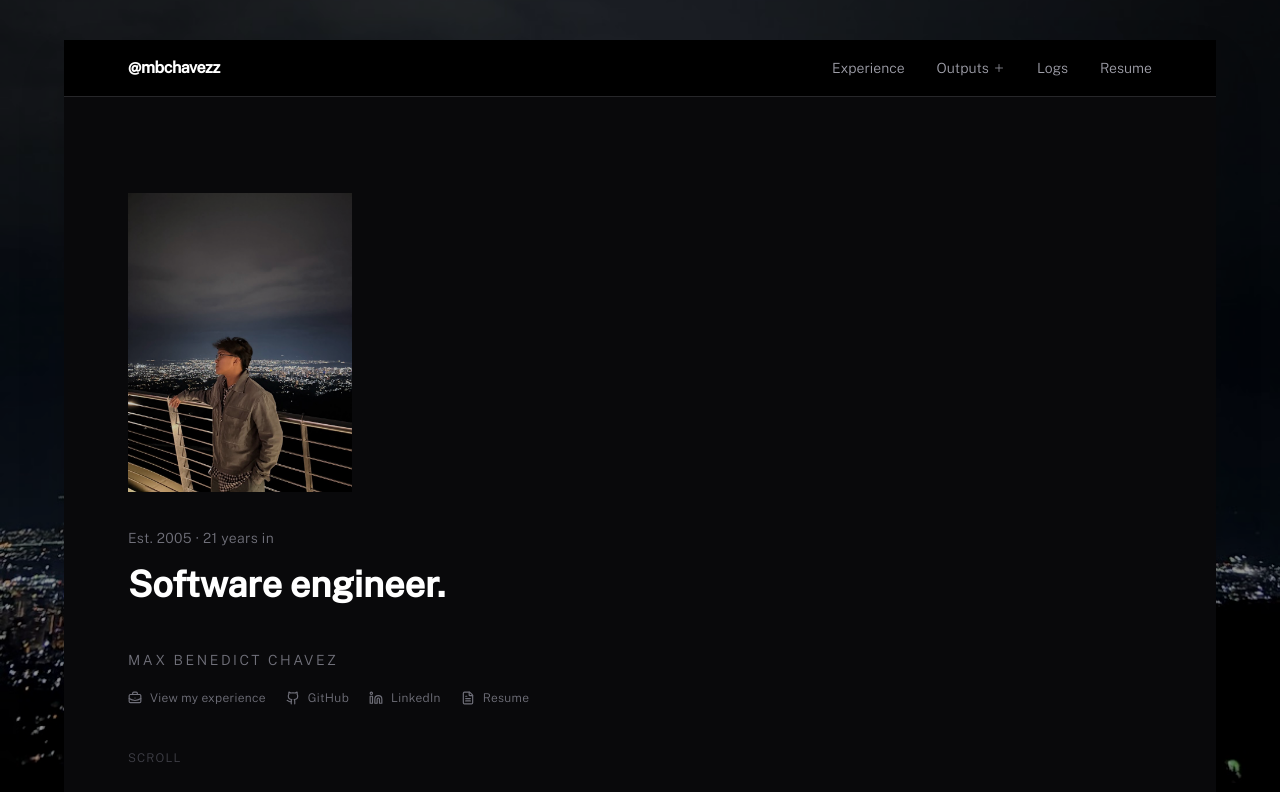
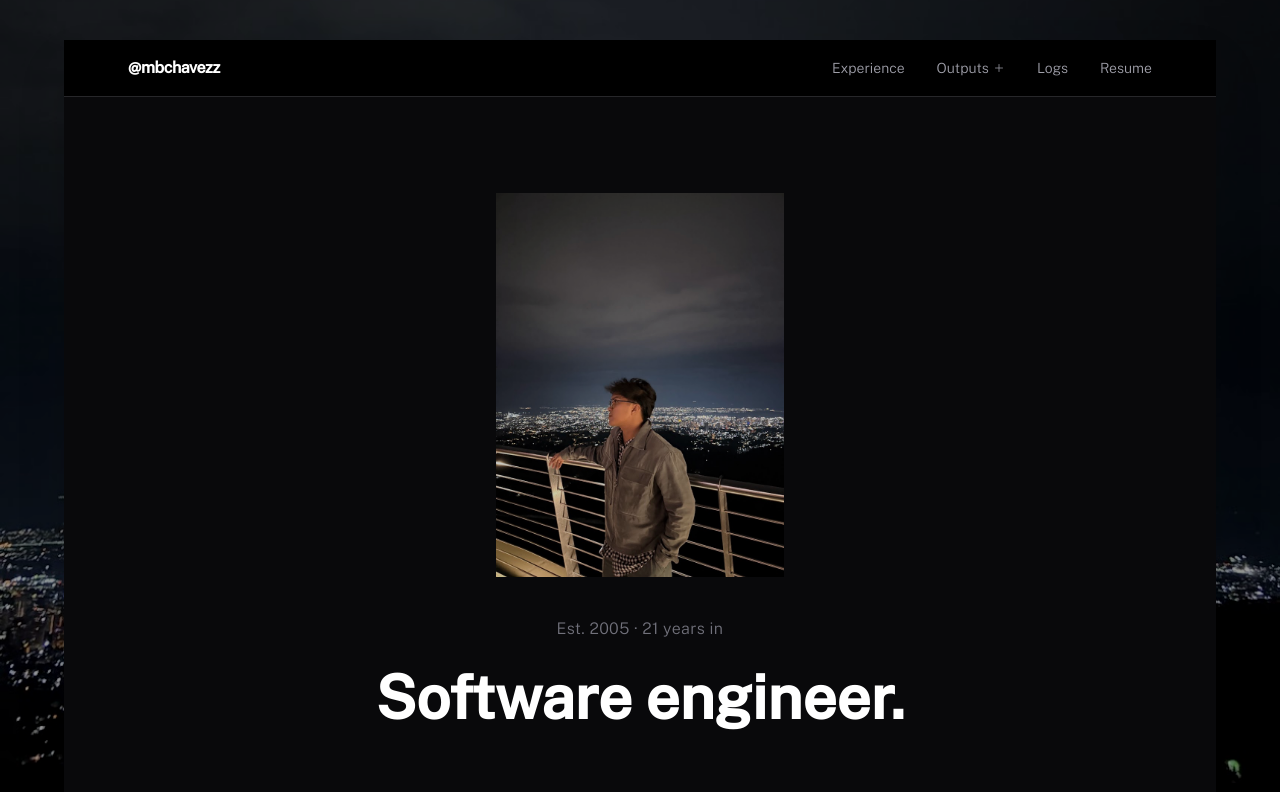
Before and after one commit to mbchavez27/mbchavezzportfolio, a React (Vite) app: page / in a window 1280 px wide. Shown: the top 792 px of the page. Built offline with nearby package versions, Linux system fonts and the light colour scheme.

Commit message:
style(home): center and enlarge the hero, drop the scroll cue

```diff
--- a/src/features/home/components/Introduction.tsx
+++ b/src/features/home/components/Introduction.tsx
@@ -13,20 +13,19 @@ type Props = {
   hoverPortraitSrc: string;
   callToAction: CallToAction;
   socialLinks: readonly ContactLink[];
-  onScrollDown: () => void;
 };
 
-export default function Introduction({ portraitSrc, hoverPortraitSrc, callToAction, socialLinks, onScrollDown }: Props) {
+export default function Introduction({ portraitSrc, hoverPortraitSrc, callToAction, socialLinks }: Props) {
   // Touch screens have no hover, so a tap flips between the two portraits instead.
   const [showHoverPortrait, setShowHoverPortrait] = useState(false);
 
   return (
     <section className="bg-zinc-950">
-      <div className="page-container flex flex-col gap-5 py-16 md:py-24">
+      <div className="page-container min-h-[calc(100svh-3.5rem)] lg:min-h-[calc(100svh-6rem)] flex flex-col items-center justify-center text-center gap-6 py-16 md:py-24">
         <motion.div
           {...revealOnLoad({ y: 16 })}
           onPointerUp={(event) => event.pointerType !== "mouse" && setShowHoverPortrait((shown) => !shown)}
-          className="group relative w-40 sm:w-48 md:w-56 aspect-[3/4] bg-zinc-900 overflow-hidden mb-4"
+          className="group relative w-52 sm:w-64 md:w-72 aspect-[3/4] bg-zinc-900 overflow-hidden mb-4"
         >
           <img
             src={portraitSrc}
@@ -43,34 +42,34 @@ export default function Introduction({ portraitSrc, hoverPortraitSrc, callToActi
 
         <motion.p
           {...revealOnLoad({ y: 16, delay: 0.2 })}
-          className="font-body font-light text-zinc-500 text-sm tracking-wide -mb-2"
+          className="font-body font-light text-zinc-500 text-sm md:text-base tracking-wide -mb-2"
         >
           Est. {BIRTH_DATE.getFullYear()} &middot; {ageOn(BIRTH_DATE, new Date())} years in
         </motion.p>
 
         <motion.h1
           {...revealOnLoad({ y: 16, delay: 0.3 })}
-          className="font-display text-white text-3xl md:text-4xl font-semibold leading-snug"
+          className="font-display text-white text-4xl md:text-6xl font-semibold leading-snug"
         >
           <RotatingRoles />
         </motion.h1>
 
-        <motion.div {...drawRule(0.55)} className="h-px bg-primary" />
+        <motion.div {...drawRule(0.55)} className="h-px bg-primary mx-auto" />
 
         <motion.p
           {...revealOnLoad({ delay: 0.65, duration: 0.5 })}
-          className="font-body font-light text-zinc-500 text-sm tracking-[0.18em] uppercase"
+          className="font-body font-light text-zinc-500 text-sm md:text-base tracking-[0.18em] uppercase"
         >
           Max Benedict Chavez
         </motion.p>
 
-        <motion.div {...revealOnLoad({ delay: 0.75, duration: 0.5 })} className="flex flex-wrap items-center gap-x-5 gap-y-3">
+        <motion.div {...revealOnLoad({ delay: 0.75, duration: 0.5 })} className="flex flex-wrap items-center justify-center gap-x-6 gap-y-3">
           <Link
             to={callToAction.to}
             className="flex items-center gap-2 text-zinc-500 hover:text-white transition-colors duration-200"
           >
             <callToAction.Icon size={14} />
-            <span className="font-body font-light text-xs tracking-wide">{callToAction.label}</span>
+            <span className="font-body font-light text-sm tracking-wide">{callToAction.label}</span>
           </Link>
           {socialLinks.map(({ label, href, Icon }) => (
             <a
@@ -81,22 +80,10 @@ export default function Introduction({ portraitSrc, hoverPortraitSrc, callToActi
               className="flex items-center gap-2 text-zinc-500 hover:text-white transition-colors duration-200"
             >
               <Icon size={14} />
-              <span className="font-body font-light text-xs tracking-wide">{label}</span>
+              <span className="font-body font-light text-sm tracking-wide">{label}</span>
             </a>
           ))}
         </motion.div>
-
-        <button
-          type="button"
-          onClick={onScrollDown}
-          aria-label="Scroll down"
-          className="group mt-6 self-start flex flex-col items-start gap-2 cursor-pointer"
-        >
-          <span className="font-body font-light text-zinc-700 group-hover:text-zinc-400 text-xs tracking-widest uppercase transition-colors duration-200">
-            Scroll
-          </span>
-          <span className="block w-px h-12 bg-gradient-to-b from-primary to-transparent origin-top group-hover:scale-y-125 transition-transform duration-300" />
-        </button>
       </div>
     </section>
   );
--- a/src/features/home/containers/IntroductionContainer.tsx
+++ b/src/features/home/containers/IntroductionContainer.tsx
@@ -1,19 +1,15 @@
 import portraitBackImg from "@/assets/home/portrait-back.jpg";
 import portraitImg from "@/assets/home/portrait.jpg";
-import { preferredScrollBehavior } from "@/lib/scroll";
-import { HAT_SELECTOR_ID } from "../components/HatSelector";
 import Introduction from "../components/Introduction";
 import { heroCallToAction, socialLinks } from "../data/home.data";
 
 export default function IntroductionContainer() {
-  const scrollToHats = () =>
-    document.getElementById(HAT_SELECTOR_ID)?.scrollIntoView({ behavior: preferredScrollBehavior() });
-
-  return <Introduction
+  return (
+    <Introduction
       portraitSrc={portraitImg}
       hoverPortraitSrc={portraitBackImg}
       callToAction={heroCallToAction}
       socialLinks={socialLinks}
-      onScrollDown={scrollToHats}
-    />;
+    />
+  );
 }
```
